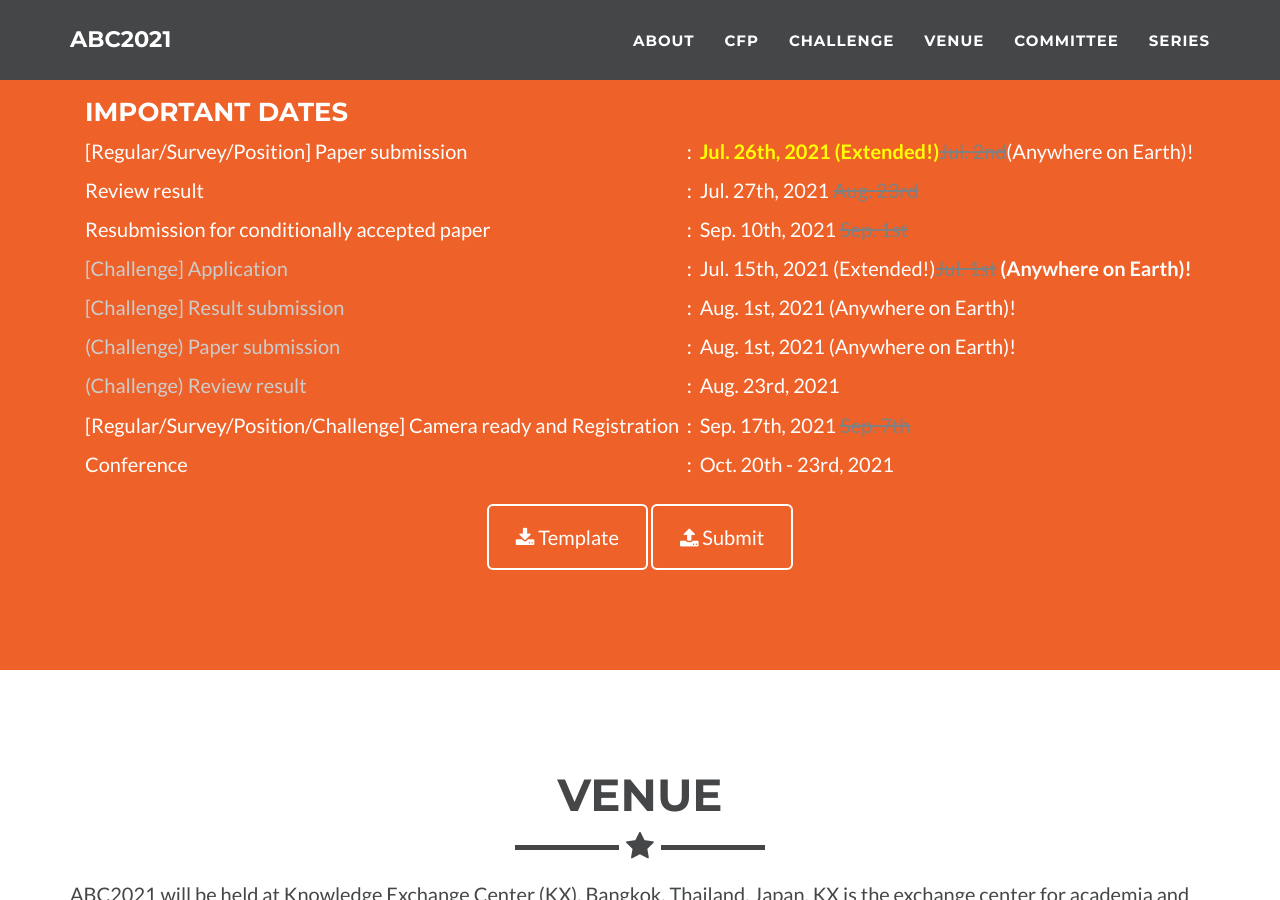
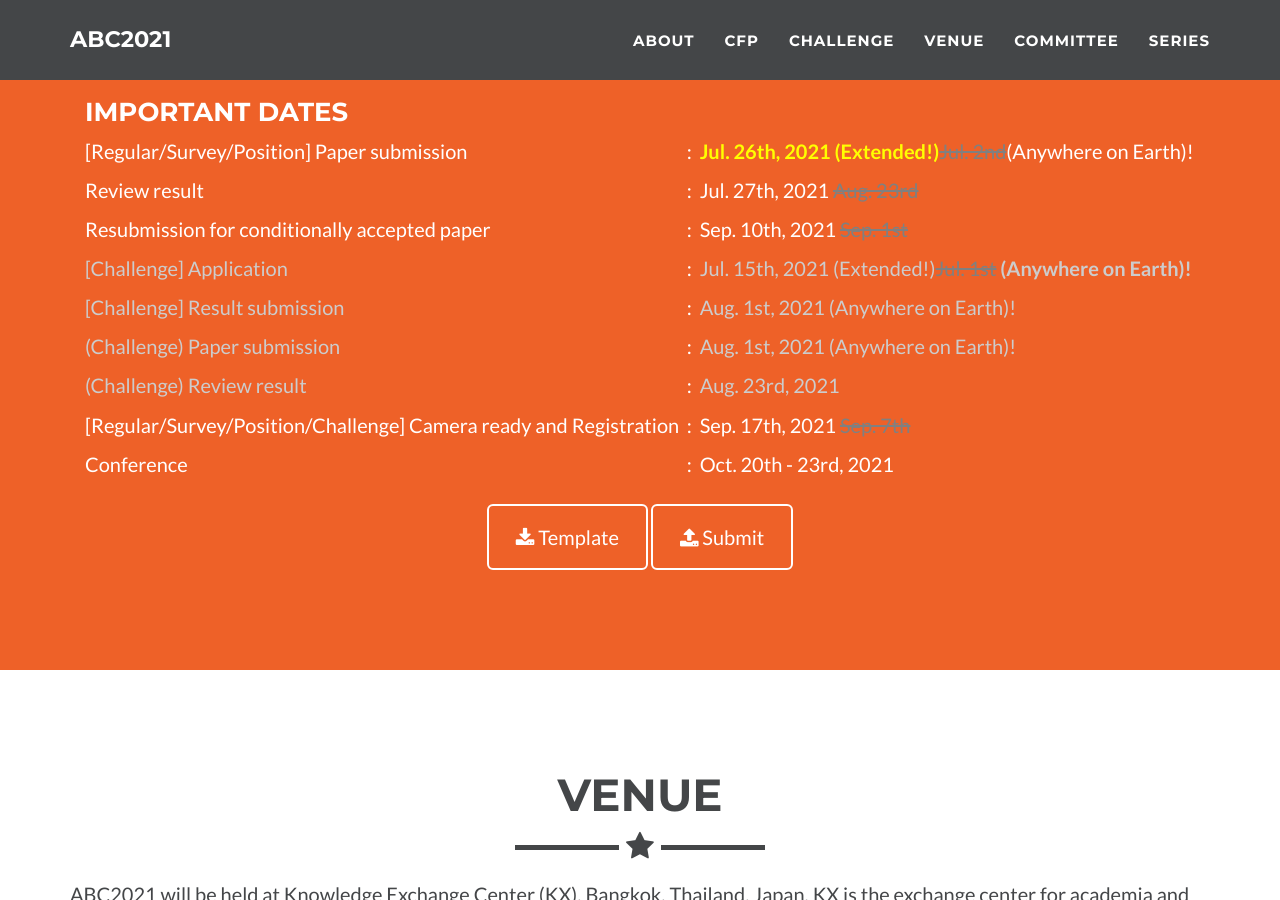
Before and after one commit to abc-research/abc-research.github.io, a Jekyll site: the page built from index.html, in a window 1280 px wide and 900 px high, scrolled down 2577 px. Built offline with Jekyll 4.4.1, drawn with Linux system fonts in a browser that asks for light colours.

Commit message:
Update _config.yml

```diff
--- a/_config.yml
+++ b/_config.yml
@@ -252,14 +252,14 @@ cfp:
     - name: "Resubmission for conditionally accepted paper"
       date: Sep. 10th, 2021 <strike style="color:gray">Sep. 1st</strike>
     - name: <span style="color:#CCCCCC">[Challenge] Application</span>
-      date: Jul. 15th, 2021 (Extended!)</b><strike style="color:gray">Jul. 1st</strike> <b>  (Anywhere on Earth)!
+      date: <span style="color:#CCCCCC">Jul. 15th, 2021 (Extended!)</b><strike style="color:gray">Jul. 1st</strike> <b>  (Anywhere on Earth)!</span>
     - name: <span style="color:#CCCCCC">[Challenge] Result submission</span>
-      date: Aug. 1st, 2021 (Anywhere on Earth)!
+      date: <span style="color:#CCCCCC">Aug. 1st, 2021 (Anywhere on Earth)!</span>
 # Aug. 9th: review deadline
     - name: <span style="color:#CCCCCC">(Challenge) Paper submission</span>
-      date: Aug. 1st, 2021 (Anywhere on Earth)!
+      date: <span style="color:#CCCCCC">Aug. 1st, 2021 (Anywhere on Earth)!</span>
     - name: <span style="color:#CCCCCC">(Challenge) Review result</span>
-      date: Aug. 23rd, 2021
+      date: <span style="color:#CCCCCC">Aug. 23rd, 2021</span>
     - name: '[Regular/Survey/Position/Challenge] Camera ready and Registration'
       date: Sep. 17th, 2021 <strike style="color:gray">Sep. 7th</strike>
 # Sep. 15th: submit to the publisher
@@ -293,7 +293,7 @@ series:
   - text: "<b>ABC2019</b>: International Conference on Activity and Behavior Computing @Spokane, US"
     url: https://abc-research.github.io/2019
   - text: "<b>Bento2021</b>: Bento Packaging Activity Recognition Challenge in ABC2021"
-    url: https://abc-research.github.io/bento2021
+    url: https://abc-research.github.io/bento2021a
   - text: "<b>Cook2020</b>: Cooking Activity Recognition Challenge in ABC2020 @Kitakyushu, Japan"
     url: https://abc-research.github.io/cook2020
   - text: "<b>Nurse2021</b>: Third Nurse Care Activity Recognition Challenge - Can we Do from Bigdata? - in HASCA2021"
```
